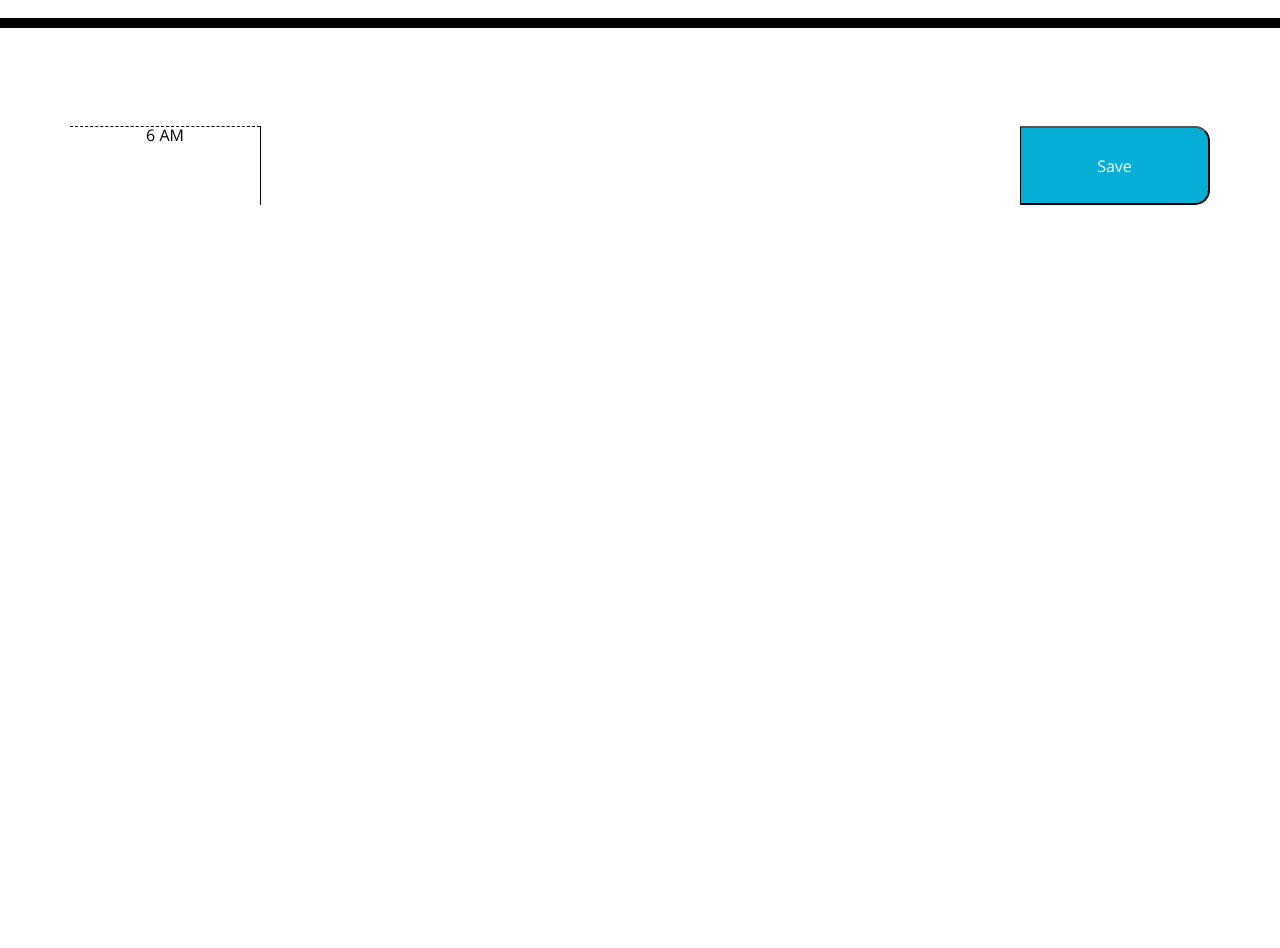
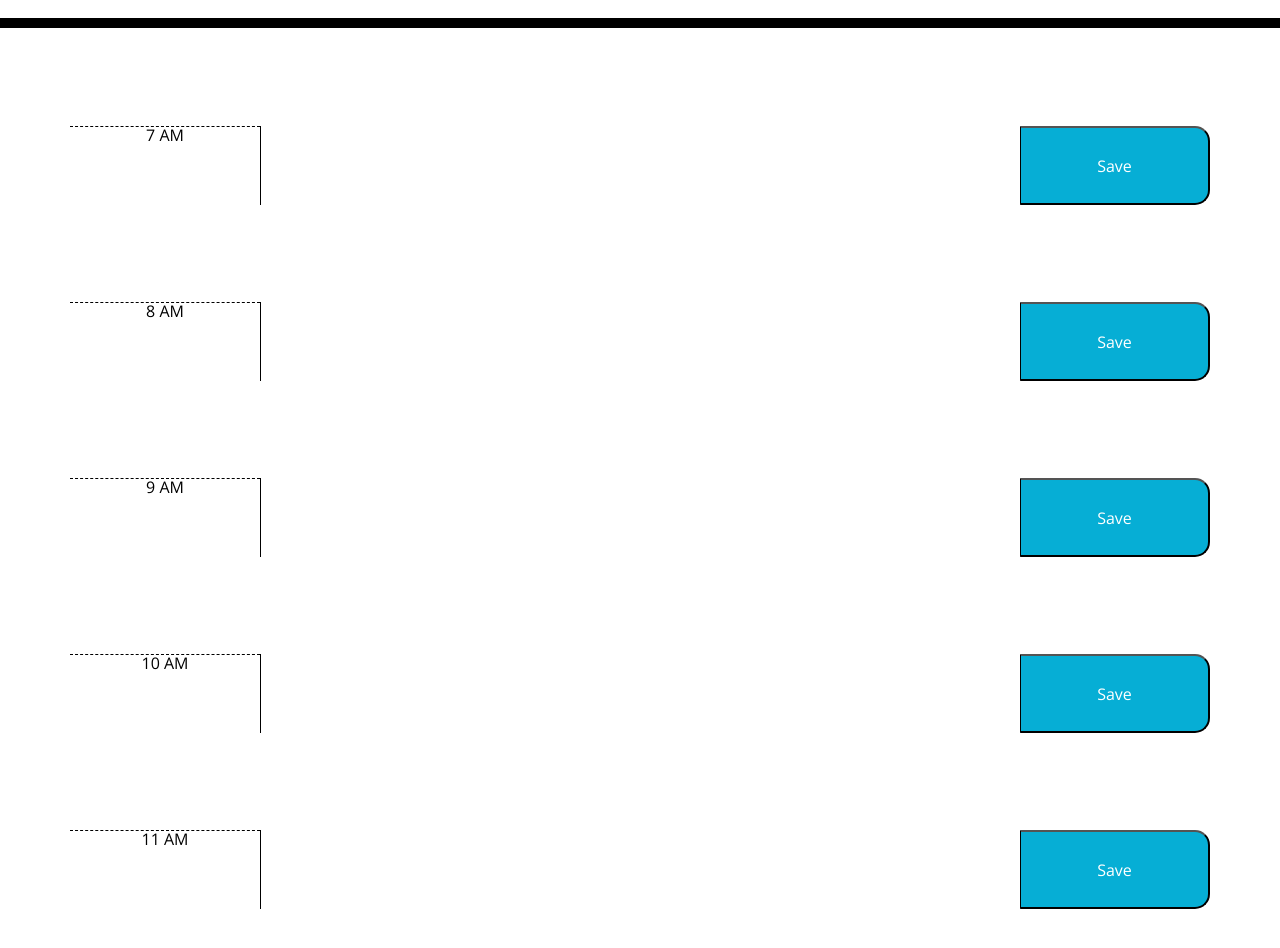
Before and after one commit to kait-kat/Busy-Body, a plain HTML site: page root/index.html in a window 1280 px wide. Shown: the part 240-1188 px from the top of the page. Before the commit the page ends 800 px from the top, so only its background shows below. Drawn offline with nearby package versions, Linux system fonts and the light colour scheme.

Commit message:
starting timeblocks in the html

```diff
--- a/root/index.html
+++ b/root/index.html
@@ -33,10 +33,39 @@
             <div class="col-md-12">
                 <div class="time-block">
                     <div class="row">
-                        <div class="col-md-2 hour">6 AM</div>
+                        <div class="col-md-2 hour">7 AM</div>
                         <textarea class="col-md-8 desciption"></textarea>
                         <button class="col-md-2 saveBtn">Save</button>
                         </div>
+                    </div>
+                    <div class="time-block">
+                        <div class="row">
+                            <div class="col-md-2 hour">8 AM</div>
+                            <textarea class="col-md-8 description"></textarea>
+                            <button class="col-md-2 saveBtn">Save</button>
+                        </div>
+                    </div>
+                    <div class="time-block">
+                        <div class="row">
+                            <div class="col-md-2 hour">9 AM</div>
+                            <textarea class="col-md-8 desciption"></textarea>
+                            <button class="col-md-2 saveBtn">Save</button>
+                        </div>
+                    </div>
+                    <div class="time-block">
+                        <div class="row">
+                            <div class="col-md-2 hour">10 AM</div>
+                            <textarea class="col-md-8 description"></textarea>
+                            <button class="col-md-2 saveBtn">Save</button>
+                        </div>
+                    </div>
+                    <div class="time-block">
+                        <div class="row">
+                            <div class="col-md-2 hour">11 AM</div>
+                            <textarea class="col-md-8 desciption"></textarea>
+                            <button class="col-md-2 saveBtn">Save</button>
+                        </div>
+                    </div>
 
                     </div>
                 </div>
```
